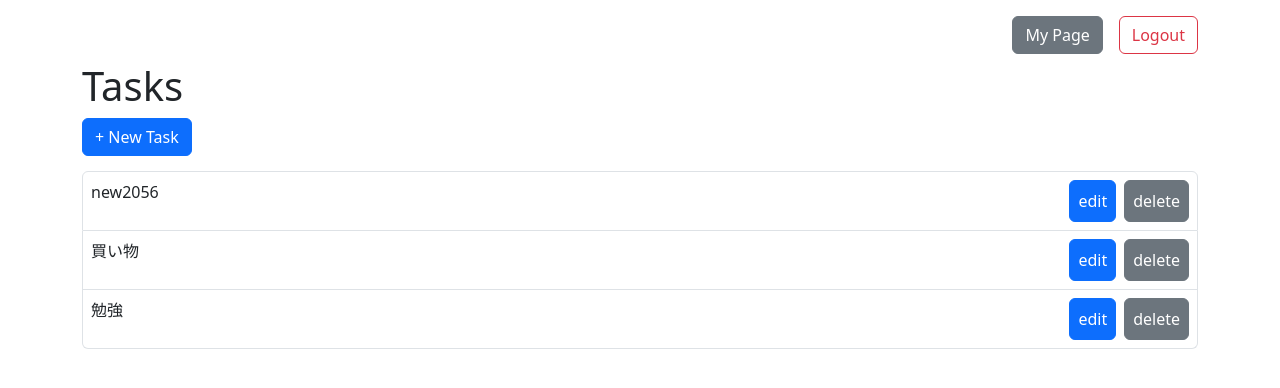
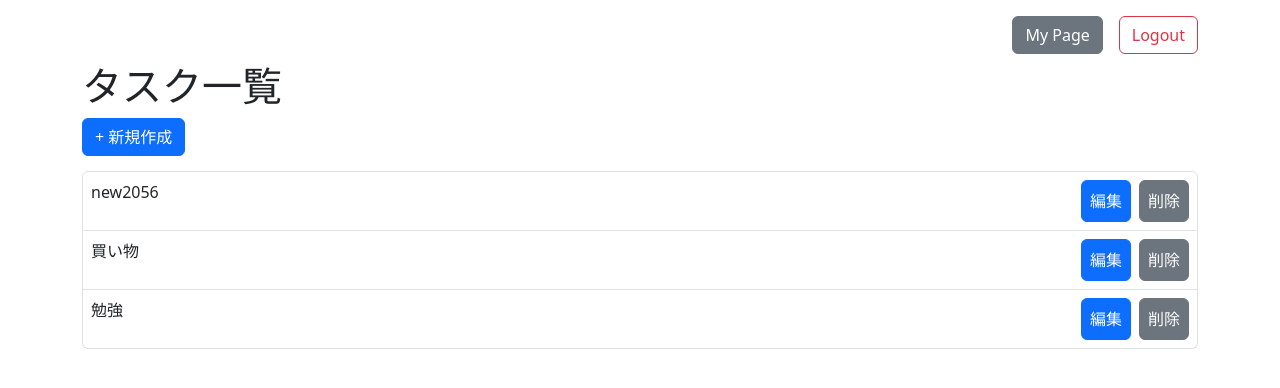
Before and after one commit to rh-E2E-dev/playwright-flask-portfolio, a Flask app: page / in a window 1280 px wide. Shown: the top 388 px of the page. Run offline with Flask 3, Linux system fonts and the light colour scheme; a user stored in the database is signed in; data comes from the database, SQL or seed files in the repository; both versions use the stored data as it was after the commit.

Commit message:
UI表示要素を日本語に変更

```diff
--- a/flask-app/templates/edit.html
+++ b/flask-app/templates/edit.html
@@ -10,7 +10,7 @@
   </head>
   <body>
     <div class="container-md">
-      <h1>Edit Task</h1>
+      <h1>編集</h1>
       <form method="POST">
         <input class="form-label" name="title" value="{{ task[1] }}" />
         <label class="form-check-label">
@@ -27,7 +27,7 @@
           />
           done
         </label>
-        <button class="btn btn-primary" type="submit">Update</button>
+        <button class="btn btn-primary" type="submit">更新</button>
       </form>
     </div>
   </body>
--- a/flask-app/templates/index.html
+++ b/flask-app/templates/index.html
@@ -16,9 +16,9 @@
         <a class="btn btn-outline-danger" href="/logout">Logout</a>
       </div>
 
-      <h1>Tasks</h1>
+      <h1>タスク一覧</h1>
       <a class="btn btn-primary" style="margin-bottom: 15px" href="/new"
-        >+ New Task</a
+        >+ 新規作成</a
       >
 
       <ul class="list-group">
@@ -29,13 +29,13 @@
             class="btn btn-secondary p-2"
             href="/delete/{{ id }}"
             style="float: right"
-            >delete</a
+            >削除</a
           >
           <a
             class="btn btn-primary p-2"
             href="/edit/{{ id }}"
             style="float: right; margin-right: 0.5em"
-            >edit</a
+            >編集</a
           >
         </li>
         {% endfor %}
--- a/flask-app/templates/mypage.html
+++ b/flask-app/templates/mypage.html
@@ -8,8 +8,8 @@
   </head>
   <body>
     <div class="container-md mt-4">
-      <h1>My Page</h1>
-      <a href="/" class="btn btn-secondary mb-3">← Back</a>
+      <h1>マイページ</h1>
+      <a href="/" class="btn btn-secondary mb-3">← 戻る</a>
 
       <div class="card p-3">
         <p><strong>ユーザー名：</strong> <span id="username"></span></p>
```
Also changed, not shown: flask-app/templates/new.html (+8 -3 lines), flask-app/tasks.db.
